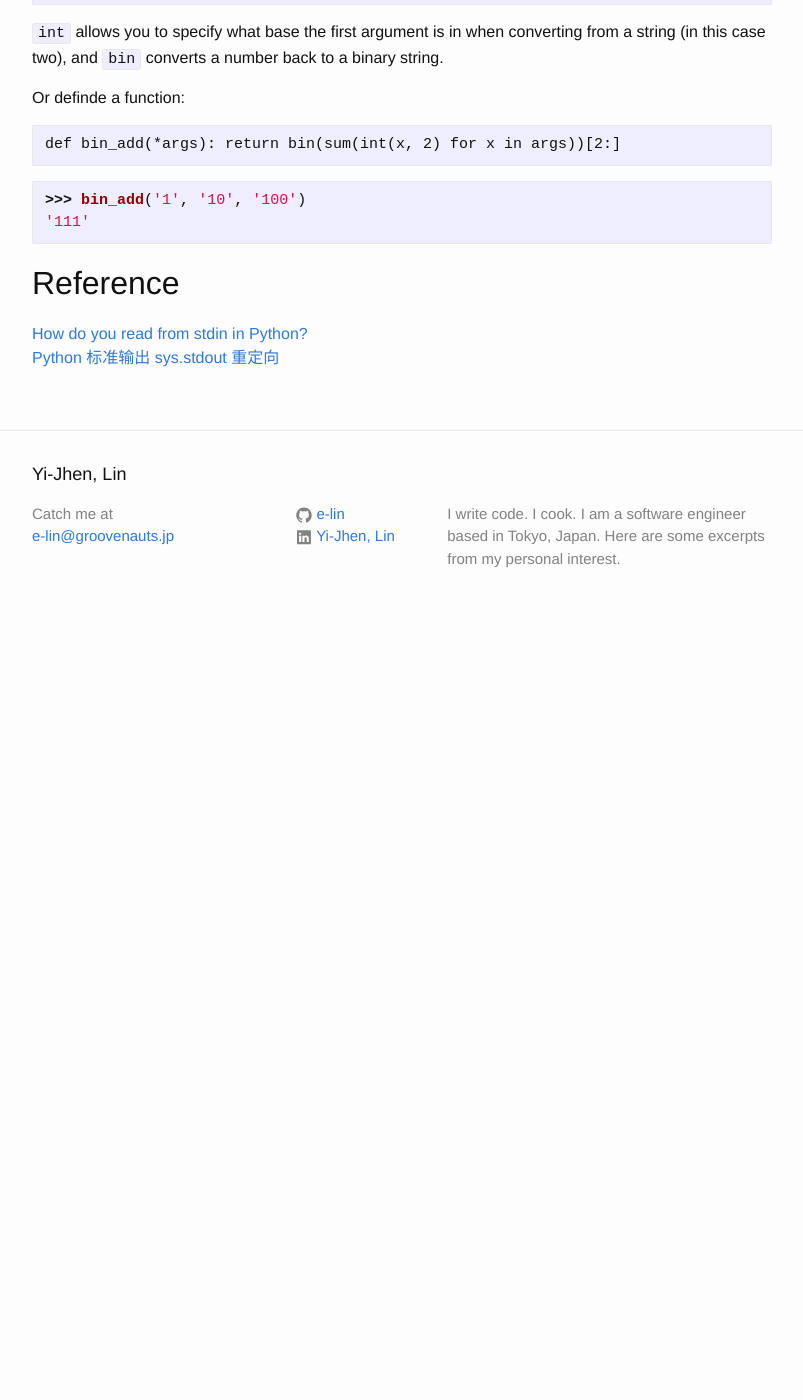
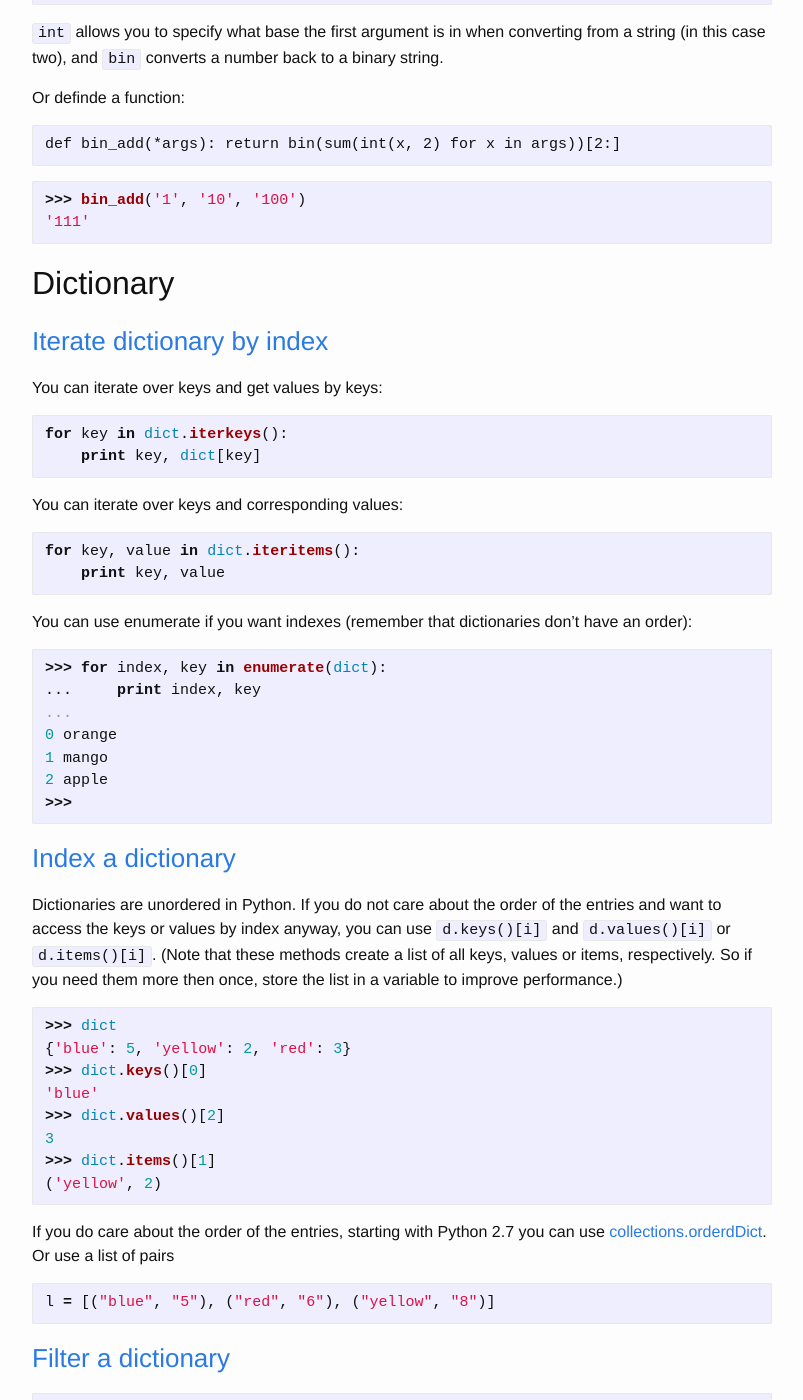
Before and after one commit to e-lin/wiki, a Jekyll site: the page built from _posts/2016-04-26-Python-Cheatsheet.md, in a window 1280 px wide and 1400 px high, scrolled down 3888 px. Shown: the whole window, without its empty margins (238-1041 px from the left). Built offline with Jekyll 4.4.1, drawn with Linux system fonts in a browser that asks for light colours; before the commit the page ends 4518 px from its top, so only the background shows below that; some of the changed text lies outside the part shown.

Commit message:
update python cheatsheet

````diff
--- a/_posts/2016-04-26-Python-Cheatsheet.md
+++ b/_posts/2016-04-26-Python-Cheatsheet.md
@@ -116,7 +116,7 @@ while i < 10:
 ```
 
 
-### [trim whitespace (including tabs)][R11]
+### [Trim whitespace (including tabs)][R11]
 
 Whitespace on the both sides:
 
@@ -146,7 +146,7 @@ astringexample
 ```
 
 
-### [remove all whitespace in a string][R12]
+### [Remove all whitespace in a string][R12]
 
 If you want to remove leading and ending spaces, use `str.strip()`:
 
@@ -172,7 +172,7 @@ sentence = ' hello  apple'
 >>> 'hello apple'
 ```
 
-### [convert list to string][R13]
+### [Convert list to string][R13]
 By using `''.join`
 
 ``` python
@@ -210,6 +210,74 @@ def bin_add(*args): return bin(sum(int(x, 2) for x in args))[2:]
 '111'
 ```
 
+Dictionary
+---
+
+### [Iterate dictionary by index][R15]
+
+You can iterate over keys and get values by keys:
+
+``` python
+for key in dict.iterkeys():
+    print key, dict[key]
+```
+
+You can iterate over keys and corresponding values:
+
+``` python
+for key, value in dict.iteritems():
+    print key, value
+```
+
+You can use enumerate if you want indexes (remember that dictionaries don't have an order):
+
+``` python
+>>> for index, key in enumerate(dict):
+...     print index, key
+...
+0 orange
+1 mango
+2 apple
+>>>
+```
+
+
+### [Index a dictionary][R16]
+
+Dictionaries are unordered in Python. If you do not care about the order of the entries and want to access the keys or values by index anyway, you can use `d.keys()[i]` and `d.values()[i]` or `d.items()[i]`. (Note that these methods create a list of all keys, values or items, respectively. So if you need them more then once, store the list in a variable to improve performance.)
+
+``` python
+>>> dict
+{'blue': 5, 'yellow': 2, 'red': 3}
+>>> dict.keys()[0]
+'blue'
+>>> dict.values()[2]
+3
+>>> dict.items()[1]
+('yellow', 2)
+```
+
+If you do care about the order of the entries, starting with Python 2.7 you can use [collections.orderdDict][R17]. Or use a list of pairs
+
+``` python
+l = [("blue", "5"), ("red", "6"), ("yellow", "8")]
+```
+
+
+### [Filter a dictionary][R18]
+
+``` python
+d = dict((k, v) for k, v in d.iteritems() if v > 0)
+```
+
+In Python 2.7 and up, there's nicer syntax for this:
+
+``` python
+d = {k: v for k, v in d.items() if v > 0}
+```
+Note that this is not strictly a filter because it does create a new dictionary.
+
+
 
 Reference
 ---
````
Also changed, not shown: other parts of _posts/2016-04-26-Python-Cheatsheet.md (+7 -3 lines).
